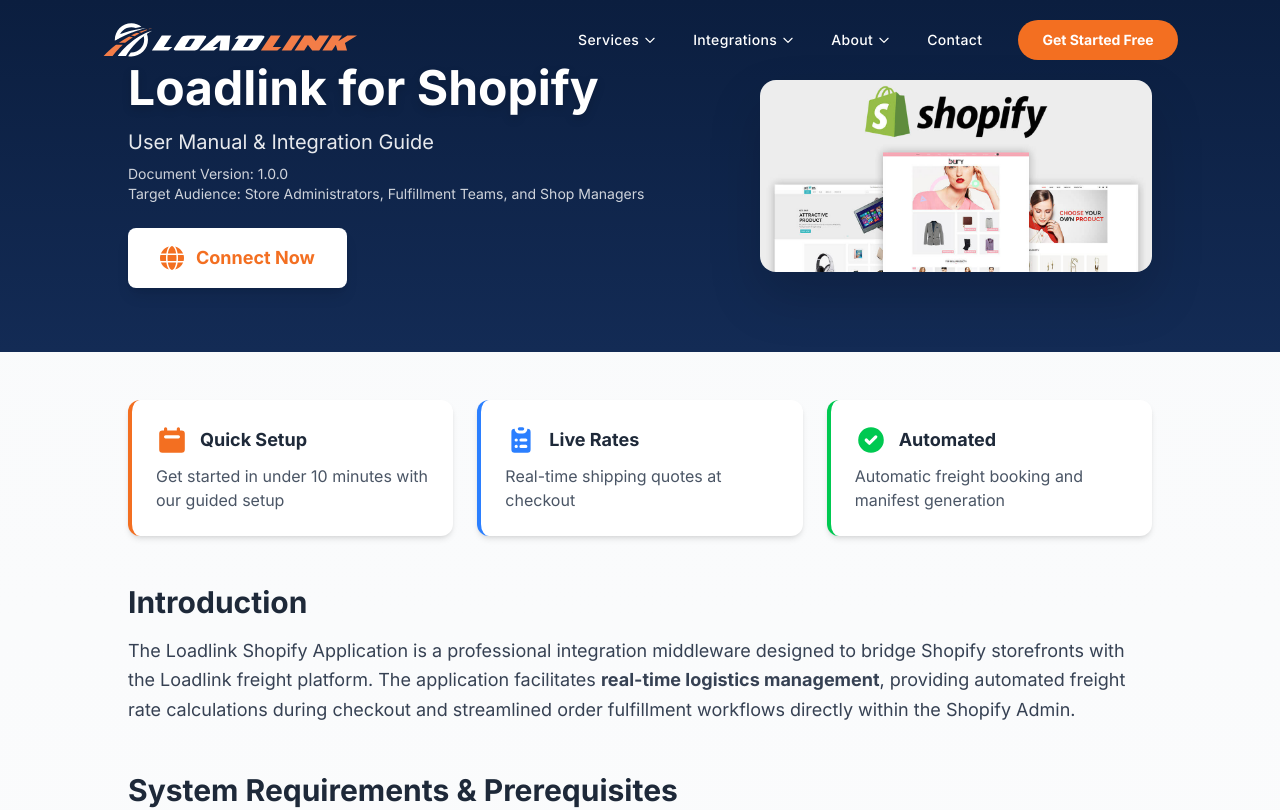
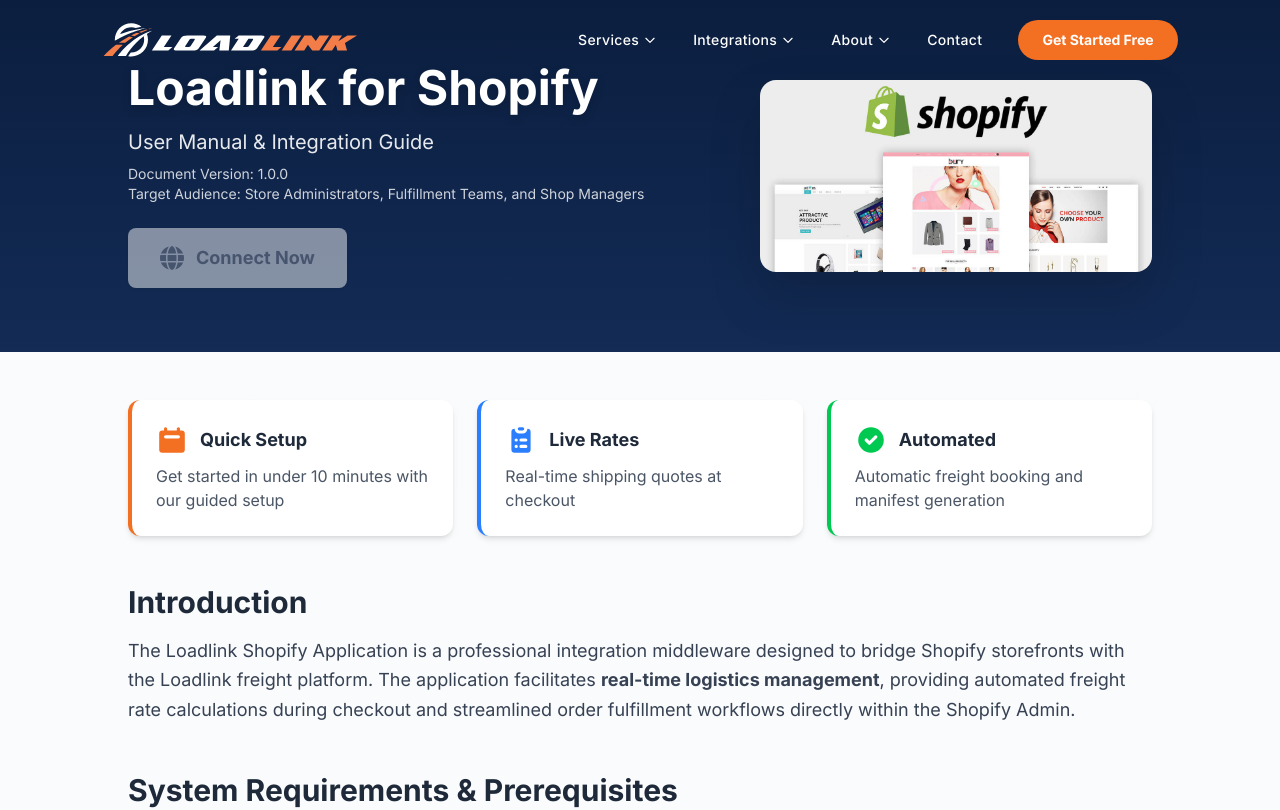
Before and after one commit to Scrappyy01/loadlink_homepage, a Next.js app: page /integrations/shopify in a window 1280 px wide. Shown: the top 810 px of the page. Built offline with nearby package versions, Linux system fonts and the light colour scheme.

Commit message:
Shopify connect button grayed out. Version number changed for woo commerce documentation

```diff
--- a/app/integrations/shopify/page.tsx
+++ b/app/integrations/shopify/page.tsx
@@ -27,15 +27,15 @@
               <p className="text-white/80 text-sm">Document Version: 1.0.0</p>
               <p className="text-white/80 text-sm mb-6">Target Audience: Store Administrators, Fulfillment Teams, and Shop Managers</p>
 
-              <Link
-                href="https://connect.loadlink.com.au"
-                className="inline-flex items-center gap-3 bg-white text-loadlink-orange py-4 px-8 rounded-lg font-semibold text-lg hover:bg-gray-100 transition-all duration-200 shadow-lg hover:shadow-xl"
+              <button
+                disabled
+                className="inline-flex items-center gap-3 bg-gray-300 text-gray-500 py-4 px-8 rounded-lg font-semibold text-lg cursor-not-allowed opacity-60 transition-all duration-200 shadow"
               >
                 <svg xmlns="http://www.w3.org/2000/svg" className="w-6 h-6" fill="currentColor" viewBox="0 0 512 512">
                   <path d="M352 256c0 22.2-1.2 43.6-3.3 64H163.3c-2.2-20.4-3.3-41.8-3.3-64s1.2-43.6 3.3-64H348.7c2.2 20.4 3.3 41.8 3.3 64zm28.8-64H503.9c5.3 20.5 8.1 41.9 8.1 64s-2.8 43.5-8.1 64H380.8c2.1-20.6 3.2-42 3.2-64s-1.1-43.4-3.2-64zm112.6-32H376.7c-10-63.9-29.8-117.4-55.3-151.6c78.3 20.7 142 77.5 171.9 151.6zm-149.1 0H167.7c6.1-36.4 15.5-68.6 27-94.7c10.5-23.6 22.2-40.7 33.5-51.5C239.4 3.2 248.7 0 256 0s16.6 3.2 27.8 13.8c11.3 10.8 23 27.9 33.5 51.5c11.6 26 20.9 58.2 27 94.7zm-209 0H18.6C48.6 85.9 112.2 29.1 190.6 8.4C165.1 42.6 145.3 96.1 135.3 160zM8.1 192H131.2c-2.1 20.6-3.2 42-3.2 64s1.1 43.4 3.2 64H8.1C2.8 299.5 0 278.1 0 256s2.8-43.5 8.1-64zM194.7 446.6c-11.6-26-20.9-58.2-27-94.6H344.3c-6.1 36.4-15.5 68.6-27 94.6c-10.5 23.6-22.2 40.7-33.5 51.5C272.6 508.8 263.3 512 256 512s-16.6-3.2-27.8-13.8c-11.3-10.8-23-27.9-33.5-51.5zM135.3 352c10 63.9 29.8 117.4 55.3 151.6C112.2 482.9 48.6 426.1 18.6 352H135.3zm358.1 0c-30 74.1-93.6 130.9-171.9 151.6c25.5-34.2 45.2-87.7 55.3-151.6H493.4z"/>
                 </svg>
                 Connect Now
-              </Link>
+              </button>
             </div>
 
             <div className="flex-shrink-0 relative w-98 h-48">
--- a/app/integrations/woocommerce/page.tsx
+++ b/app/integrations/woocommerce/page.tsx
@@ -24,7 +24,7 @@
                 Loadlink for WooCommerce
               </h1>
               <p className="text-white/90 text-xl mb-2">User Manual & Integration Guide</p>
-              <p className="text-white/80 text-sm">Document Version: 1.0.0</p>
+              <p className="text-white/80 text-sm">Document Version: 1.4.0</p>
               <p className="text-white/80 text-sm mb-6">Target Audience: Store Administrators, Fulfillment Teams, and Shop Managers</p>
 
               <Link
```
